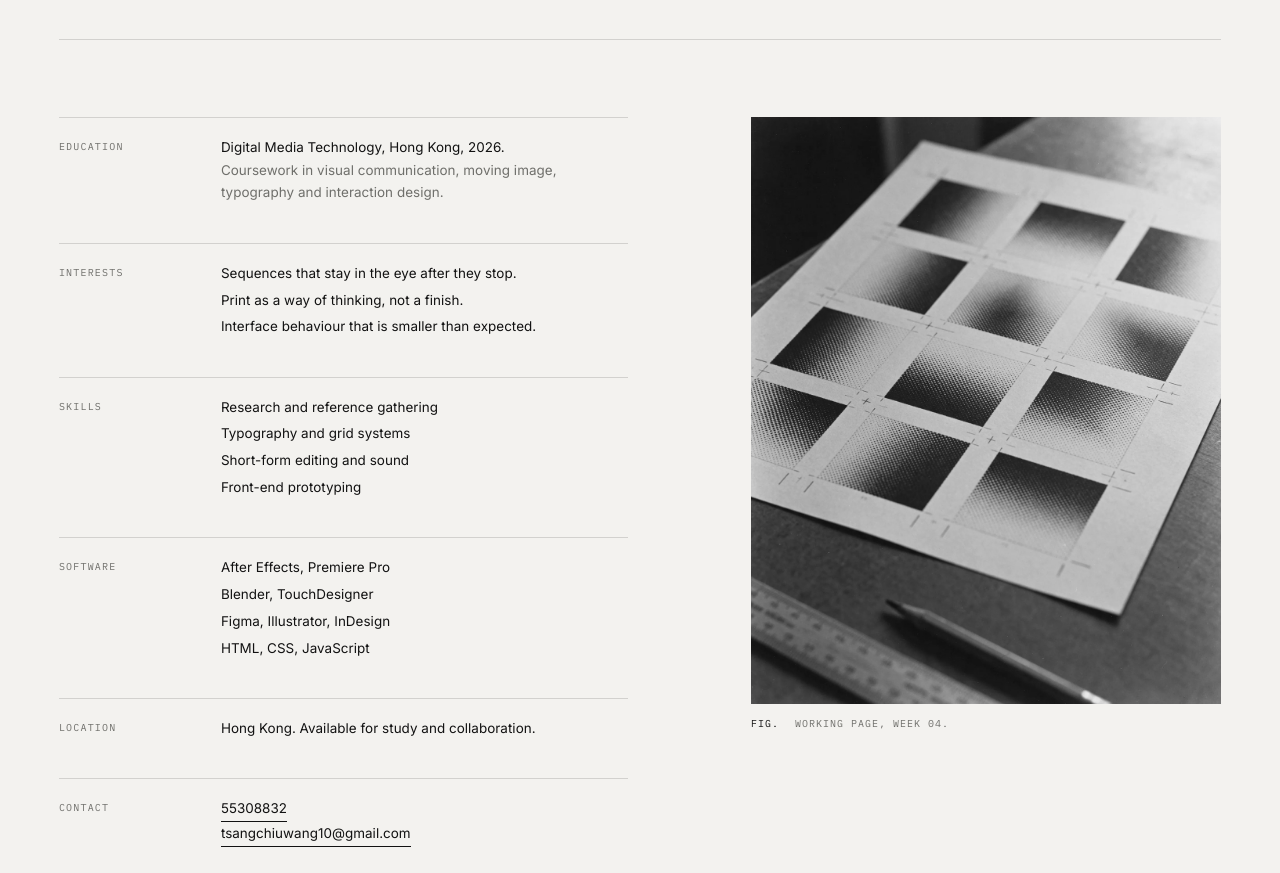
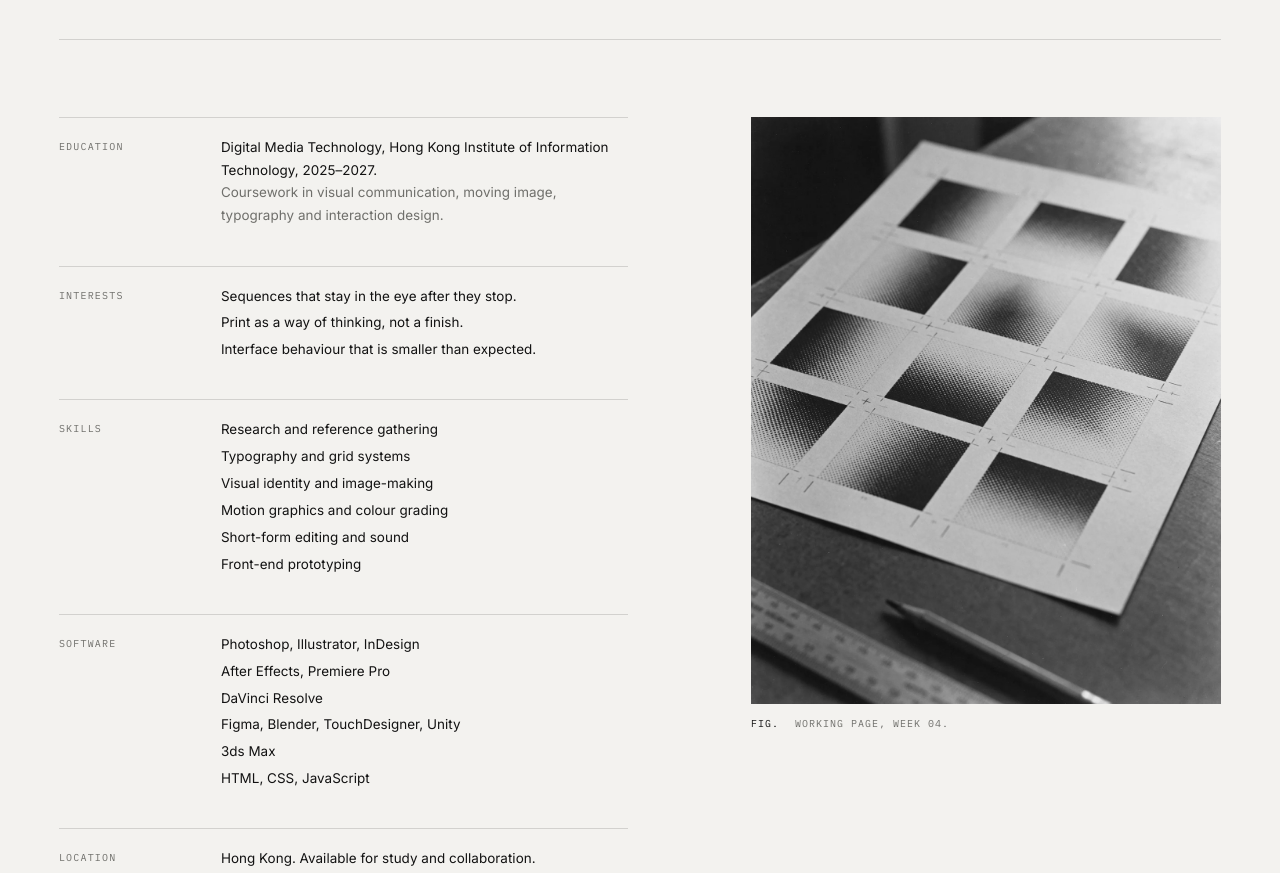
Before and after one commit to NanJ1ang/tsangchiuwang.github.io, a plain HTML site: page pages/about.html in a window 1280 px wide. Shown: the part 660-1533 px from the top of the page. Drawn offline with Linux system fonts and the light colour scheme.

Commit message:
update pages/about.html

```diff
--- a/pages/about.html
+++ b/pages/about.html
@@ -49,7 +49,7 @@
         <div class="detail-block">
           <h2>Education</h2>
           <div>
-            <p>Digital Media Technology, Hong Kong, 2026.</p>
+            <p>Digital Media Technology, Hong Kong Institute of Information Technology, 2025–2027.</p>
             <p class="muted">Coursework in visual communication, moving image, typography and interaction design.</p>
           </div>
         </div>
@@ -66,6 +66,8 @@
           <ul>
             <li>Research and reference gathering</li>
             <li>Typography and grid systems</li>
+            <li>Visual identity and image-making</li>
+            <li>Motion graphics and colour grading</li>
             <li>Short-form editing and sound</li>
             <li>Front-end prototyping</li>
           </ul>
@@ -73,9 +75,11 @@
         <div class="detail-block">
           <h2>Software</h2>
           <ul>
+            <li>Photoshop, Illustrator, InDesign</li>
             <li>After Effects, Premiere Pro</li>
-            <li>Blender, TouchDesigner</li>
-            <li>Figma, Illustrator, InDesign</li>
+            <li>DaVinci Resolve</li>
+            <li>Figma, Blender, TouchDesigner, Unity</li>
+            <li>3ds Max</li>
             <li>HTML, CSS, JavaScript</li>
           </ul>
         </div>
```
